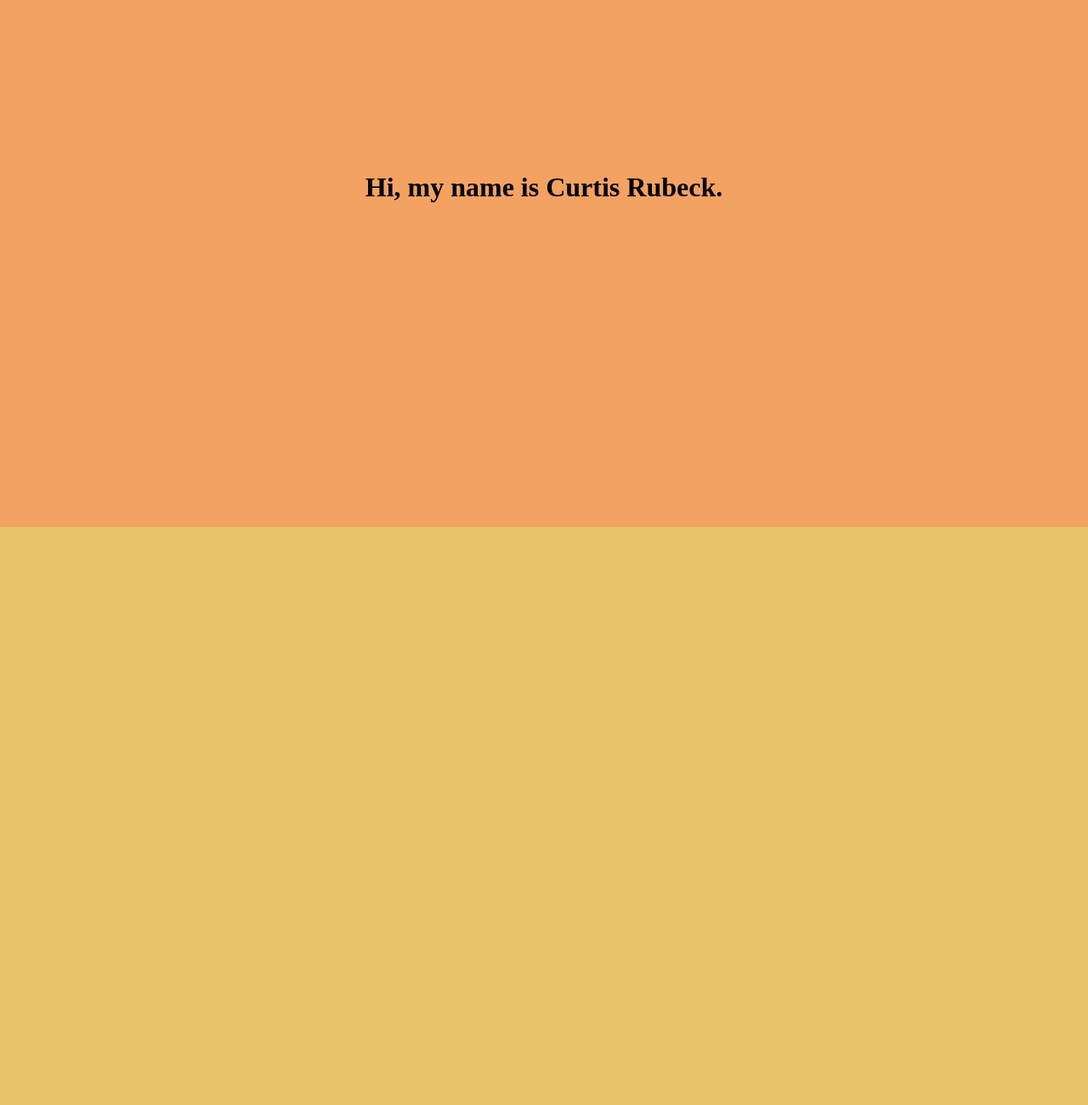
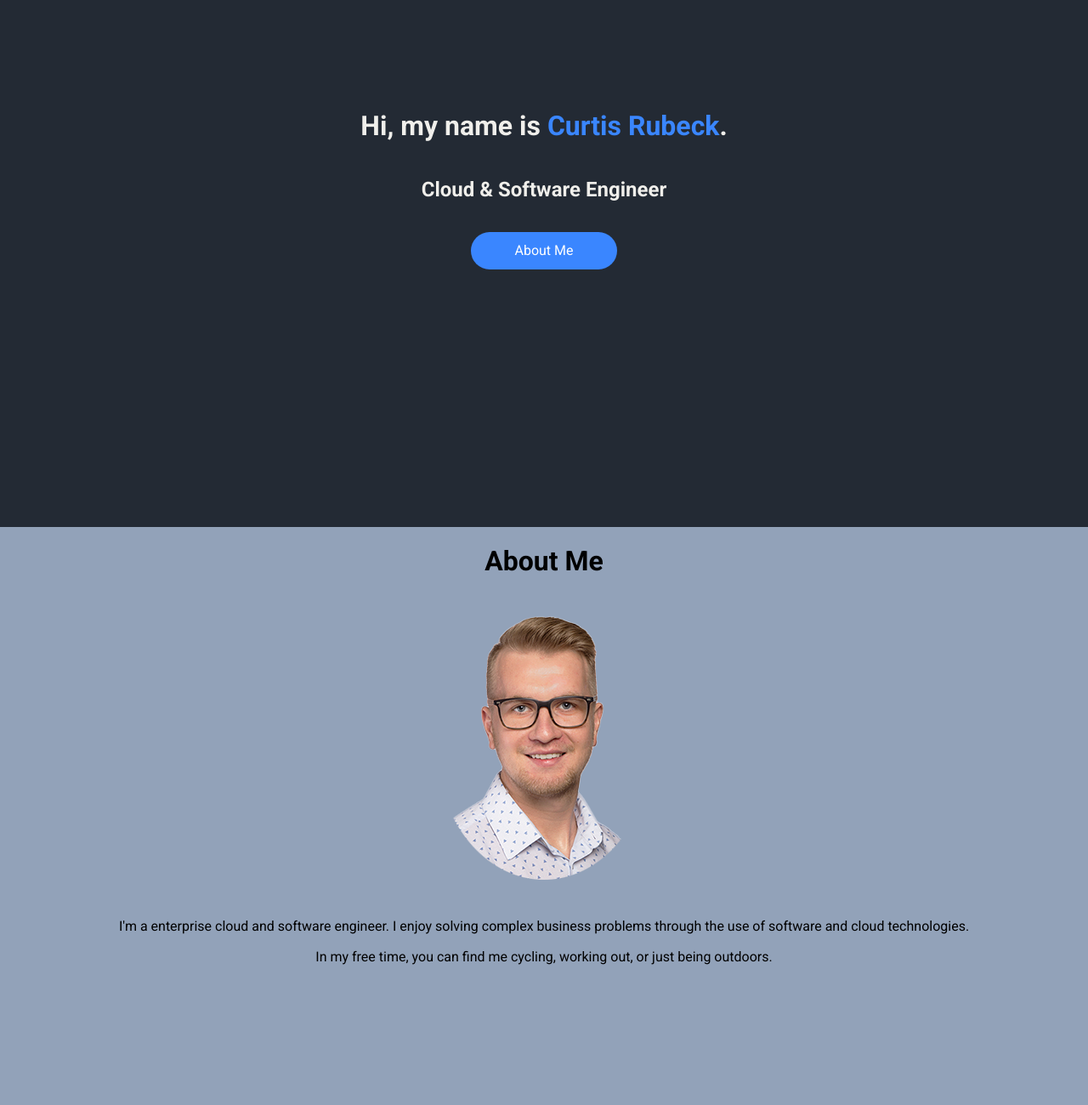
Before and after one commit to curtrube/full-page-scroll, a plain HTML site: page index.html in a window 1280 px wide. Shown: the part 180-1480 px from the top of the page at 85% size. Drawn offline with Linux system fonts and the light colour scheme.

Commit message:
getting there

```diff
--- a/index.html
+++ b/index.html
@@ -4,17 +4,47 @@
     <meta charset="UTF-8" />
     <meta http-equiv="X-UA-Compatible" content="IE=edge" />
     <meta name="viewport" content="width=device-width, initial-scale=1.0" />
+    <link rel="preconnect" href="https://fonts.googleapis.com" />
+    <link rel="preconnect" href="https://fonts.gstatic.com" crossorigin />
+    <link
+      href="https://fonts.googleapis.com/css2?family=Roboto:wght@400;700&display=swap"
+      rel="stylesheet"
+    />
     <link rel="stylesheet" href="./main.css" />
-    <title>Full Screen Scroll</title>
+    <title>Curtis Rubeck | Home</title>
   </head>
   <body>
     <div>
       <div class="section" id="section-1">
-        <div class="hero">
-          <h1>Hi, my name is Curtis Rubeck.</h1>
+        <div class="intro">
+          <h1>
+            Hi, my name is <span class="intro__name">Curtis Rubeck</span>.
+          </h1>
+          <h2>Cloud & Software Engineer</h2>
+          <a class="btn btn--primary" href="#section-2">About Me</a>
         </div>
       </div>
-      <div class="section" id="section-2"></div>
+      <div class="section" id="section-2">
+        <div class="about">
+          <h1>About Me</h1>
+        </div>
+        <div class="about__body">
+          <div>
+            <img src="./img/headshot_rounded_300x375.png" alt="" />
+          </div>
+          <div>
+            <p>
+              I'm a enterprise cloud and software engineer. I enjoy solving
+              complex business problems through the use of software and cloud
+              technologies.
+            </p>
+            <p>
+              In my free time, you can find me cycling, working out, or just
+              being outdoors.
+            </p>
+          </div>
+        </div>
+      </div>
       <div class="section" id="section-3"></div>
       <div class="section" id="section-4"></div>
     </div>
--- a/main.css
+++ b/main.css
@@ -1,5 +1,11 @@
+:root {
+  --color-primary: #3a86ff;
+}
+
 body {
   margin: 0;
+  font-family: "Roboto", sans-serif;
+  line-height: 1.2;
 }
 
 .section {
@@ -7,20 +13,12 @@ body {
   width: 100vw;
 }
 
-.hero {
-  min-height: 100vh;
-  display: flex;
-  align-items: center;
-  justify-content: center;
-  text-align: center;
-}
-
 #section-1 {
-  background-color: #f4a261;
+  background-color: #232a34;
 }
 
 #section-2 {
-  background-color: #e9c46a;
+  background-color: #92a2b9;
 }
 
 #section-3 {
@@ -30,3 +28,55 @@ body {
 #section-4 {
   background-color: #264653;
 }
+
+.intro {
+  min-height: 100vh;
+  display: flex;
+  flex-direction: column;
+  align-items: center;
+  justify-content: center;
+  text-align: center;
+  color: #f0efeb;
+}
+
+.intro__name {
+  color: #3a86ff;
+}
+
+.about {
+  display: flex;
+  justify-content: center;
+}
+
+.about__body {
+  display: flex;
+  justify-content: center;
+  align-items: center;
+  flex-direction: column;
+  text-align: center;
+}
+
+.about__body p {
+  margin: 0 2rem 1rem 2rem;
+}
+
+.about h1 {
+}
+
+.btn {
+  border-radius: 40px;
+  border: 0;
+  cursor: pointer;
+  font-weight: 400;
+  margin: 1rem 0;
+  outline: 0;
+  padding: 0.75rem 4vw;
+  text-align: center;
+  white-space: nowrap;
+  text-decoration: none;
+}
+
+.btn--primary {
+  background: var(--color-primary);
+  color: #fff;
+}
```
Also changed, not shown: img/headshot_rounded_150x188.png (added), img/headshot_rounded_200x250.png (added), img/headshot_rounded_300x375.png (added), 1 other file.
